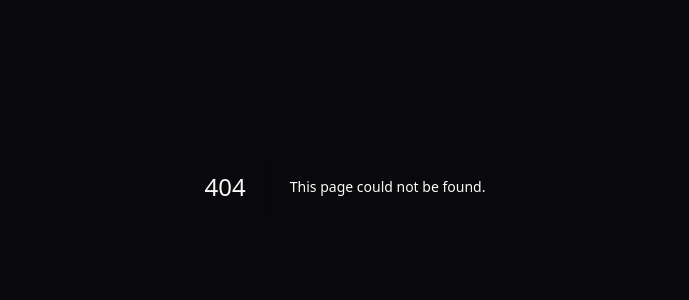
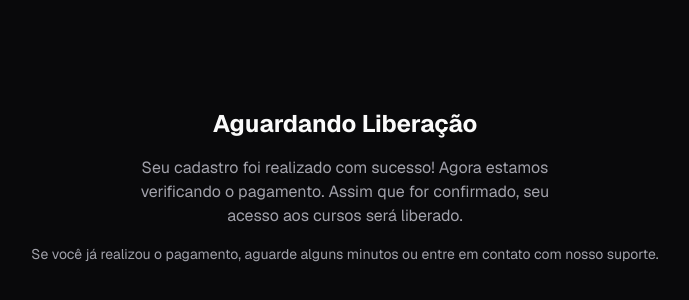
Before and after one commit to EscutAi/escutai-academy, a Next.js app: page /cursos/aguardando-aprovacao in a window 1280 px wide. Before the commit this address had no page. Shown: the part 214-514 px from the top of the page, without its empty margins (295-984 px from the left). Built offline with nearby package versions, Linux system fonts and the light colour scheme.

Commit message:
Create page.tsx

```diff
--- /dev/null
+++ b/src/app/cursos/aguardando-aprovacao/page.tsx
@@ -0,0 +1,13 @@
+export default function AguardandoAprovacao() {
+  return (
+    <div className="flex flex-col items-center justify-center min-h-screen p-8 text-center">
+      <h1 className="text-2xl font-bold mb-4">Aguardando Liberação</h1>
+      <p className="text-muted-foreground max-w-md">
+        Seu cadastro foi realizado com sucesso! Agora estamos verificando o pagamento. Assim que for confirmado, seu acesso aos cursos será liberado.
+      </p>
+      <p className="mt-4 text-sm text-muted-foreground">
+        Se você já realizou o pagamento, aguarde alguns minutos ou entre em contato com nosso suporte.
+      </p>
+    </div>
+  )
+}
```
